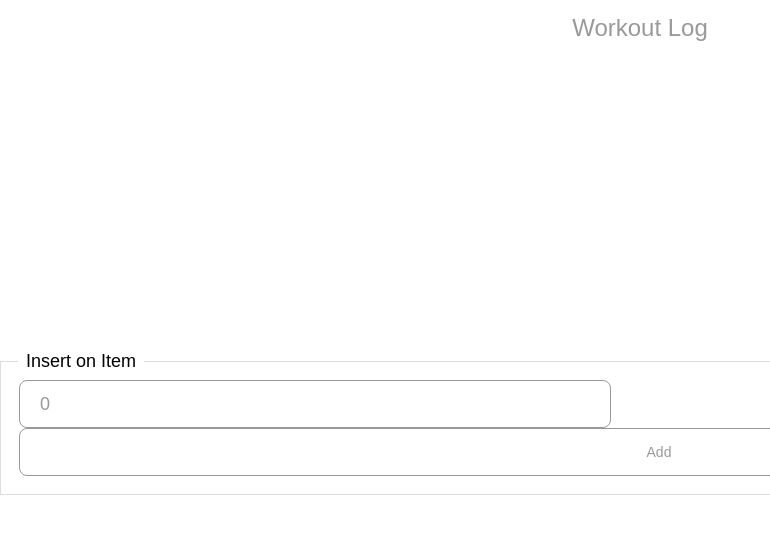
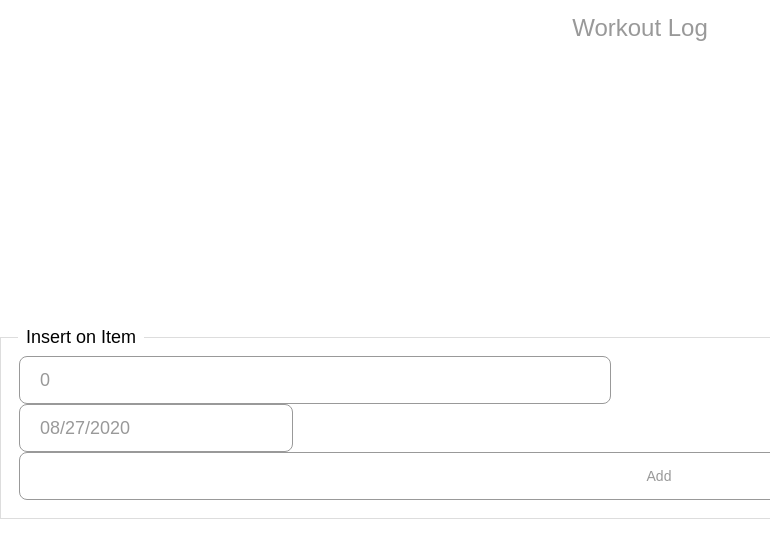
Before and after one commit to otavio-sanchez/workout, a React app: page /#/ in a window 1280 px wide. Shown: the top 558 px of the page, without its empty margins (0-770 px from the left). Built offline with nearby package versions, Linux system fonts and the light colour scheme.

Commit message:
feature/ datepicker

```diff
--- a/package.json
+++ b/package.json
@@ -12,6 +12,7 @@
   "license": "ISC",
   "dependencies": {
     "react": "^16.13.1",
+    "react-datepicker": "^3.1.3",
     "react-dom": "^16.13.1",
     "react-router-dom": "^5.2.0",
     "styled-components": "^5.1.1"
@@ -19,13 +20,16 @@
   "devDependencies": {
     "@svgr/webpack": "^5.4.0",
     "@types/react": "^16.9.48",
+    "@types/react-datepicker": "^3.1.1",
     "@types/react-dom": "^16.9.8",
     "@types/react-router-dom": "^5.1.5",
     "@types/styled-components": "^5.1.2",
     "babel-preset-es2015": "^6.24.1",
+    "css-loader": "^4.2.2",
     "eslint": "^7.7.0",
     "html-webpack-plugin": "^4.3.0",
     "source-map-loader": "^1.0.2",
+    "style-loader": "^1.2.1",
     "ts-loader": "^8.0.3",
     "typescript": "^4.0.2",
     "typescript-eslint": "0.0.1-alpha.0",
--- /dev/null
+++ b/src/components/form/Datepicker/index.tsx
@@ -0,0 +1,20 @@
+import React, { useState } from "react";
+import { Props } from "./types";
+import { Picker } from "./style";
+
+const DatePicker = ({ onChange, placeholder }: Props): JSX.Element => {
+  const [startDate, setStartDate]: any = useState(new Date());
+
+  return (
+    <Picker
+      selected={startDate}
+      onChange={(date: Date | [Date, Date]): void => {
+        onChange(date);
+        setStartDate(date);
+      }}
+      placeholderText={placeholder || "Date"}
+    />
+  );
+};
+
+export default DatePicker;
--- /dev/null
+++ b/src/components/form/Datepicker/style/index.ts
@@ -0,0 +1,42 @@
+import styled from 'styled-components';
+import colors from '../../../../assets/theme/colors';
+import sizes from '../../../../assets/theme/sizes';
+import DatePicker from "react-datepicker";
+import "react-datepicker/dist/react-datepicker.css";
+
+const InputWrapper = styled.div`
+    position: relative;
+    width: 100%;
+    display: block;
+`;
+
+const Picker = styled(DatePicker)`
+
+        outline: none;
+        border: 1px solid rgb(153, 153, 153);
+        width: 100%;
+        z-index: 1;
+        position: relative;
+        box-sizing: border-box;
+        color: ${colors.main};
+        font-size: ${sizes.font.fontSizeMedium}px;
+        height: 48px;
+        padding-right: 20px;
+        z-index: 1;
+        padding-left: 20px;
+        max-width: 592px;
+        border-radius: 8px;
+
+        @media (max-width: ${sizes.screen.tabletWidth + 1}px) {
+            font-size: ${sizes.font.fontSizeMedium}px;
+        }
+
+        ::placeholder {
+            color: ${colors.main};
+         }
+
+
+`;
+
+
+export { InputWrapper, Picker };
--- /dev/null
+++ b/src/components/form/Datepicker/types.ts
@@ -0,0 +1,4 @@
+export interface Props {
+    onChange: Function;
+    placeholder?: string;
+}
--- a/src/components/form/index.ts
+++ b/src/components/form/index.ts
@@ -1,5 +1,6 @@
 import TextInput from './TextInput';
 import Form from './Form';
 import Button from './Button';
+import Datepicker from './Datepicker'
 
-export { TextInput, Form, Button };
+export { TextInput, Form, Button, Datepicker };
--- a/src/screens/Home/index.tsx
+++ b/src/screens/Home/index.tsx
@@ -1,5 +1,5 @@
 import React from "react";
-import { Form, TextInput, Button } from "../../components/form";
+import { Form, TextInput, Button, Datepicker } from "../../components/form";
 
 const Home = (): JSX.Element => {
   return (
@@ -10,6 +10,11 @@ const Home = (): JSX.Element => {
         value={"0"}
         onChange={(value) => console.log(value)}
       />
+      <Datepicker
+        onChange={(date: any) => {
+          console.log(date);
+        }}
+      />
       <Button onClick={() => {}} text={"Add"} />
     </Form>
   );
--- a/webpack.config.js
+++ b/webpack.config.js
@@ -1,68 +1,67 @@
-const Webpack = require('webpack');
-const HtmlWebpackPlugin = require('html-webpack-plugin');
-
+const Webpack = require("webpack");
+const HtmlWebpackPlugin = require("html-webpack-plugin");
 
 const DefinePlugin = new Webpack.DefinePlugin({
-    'process.env': {
-        NODE_ENV: JSON.stringify('development'),
+  "process.env": {
+    NODE_ENV: JSON.stringify("development"),
   },
 });
 
 const HTMLWebpackPluginConfig = new HtmlWebpackPlugin({
-    template: './public/index.html'
+  template: "./public/index.html",
 });
 
 module.exports = {
-    entry: './src/index.tsx',
+  entry: "./src/index.tsx",
   output: {
-        filename: '[name].[hash].js',
-        chunkFilename: '[hash].bundle.js',
+    filename: "[name].[hash].js",
+    chunkFilename: "[hash].bundle.js",
   },
   resolve: {
-        extensions: ['.ts', '.js', '.js', '.tsx'],
+    extensions: [".ts", ".js", ".js", ".tsx"],
   },
   module: {
-        rules: [{
+    rules: [
+      {
         test: /\.ts(x?)$/,
         exclude: /node_modules/,
-                use: [{
-                    loader: 'ts-loader',
-                }, ],
+        use: [
+          {
+            loader: "ts-loader",
+          },
+        ],
       },
       {
-                enforce: 'pre',
+        enforce: "pre",
         test: /\.js$/,
-                loader: 'source-map-loader',
+        loader: "source-map-loader",
       },
 
       {
         test: /\.svg$/,
-                use: [{
-                    loader: '@svgr/webpack',
+        use: [
+          {
+            loader: "@svgr/webpack",
             options: {
-                        configFile: './config/svg.js'
-                    }
-                }]
+              configFile: "./config/svg.js",
+            },
+          },
+        ],
       },
       {
-                test: /\.(jpg|png)$/,
-                loader: 'file-loader',
-                options: {
-                    name: '[name].[hash].[ext]',
-                    esModule: false
-                }
+        test: /\.css$/i,
+        use: ["style-loader", "css-loader"],
       },
     ],
-
   },
   optimization: {
     minimize: true,
     splitChunks: {
       cacheGroups: {
         vendor: {
-                    chunks: 'initial',
-                    test: 'vendor',
-                    name: 'vendor',
+          chunks: "initial",
+          test: "vendor",
+          name: "vendor",
           enforce: true,
         },
       },
```
Also changed, not shown: 1 other file (tests, documents, lock files or other folders). Lines whose indentation alone changed are shown as unchanged.
